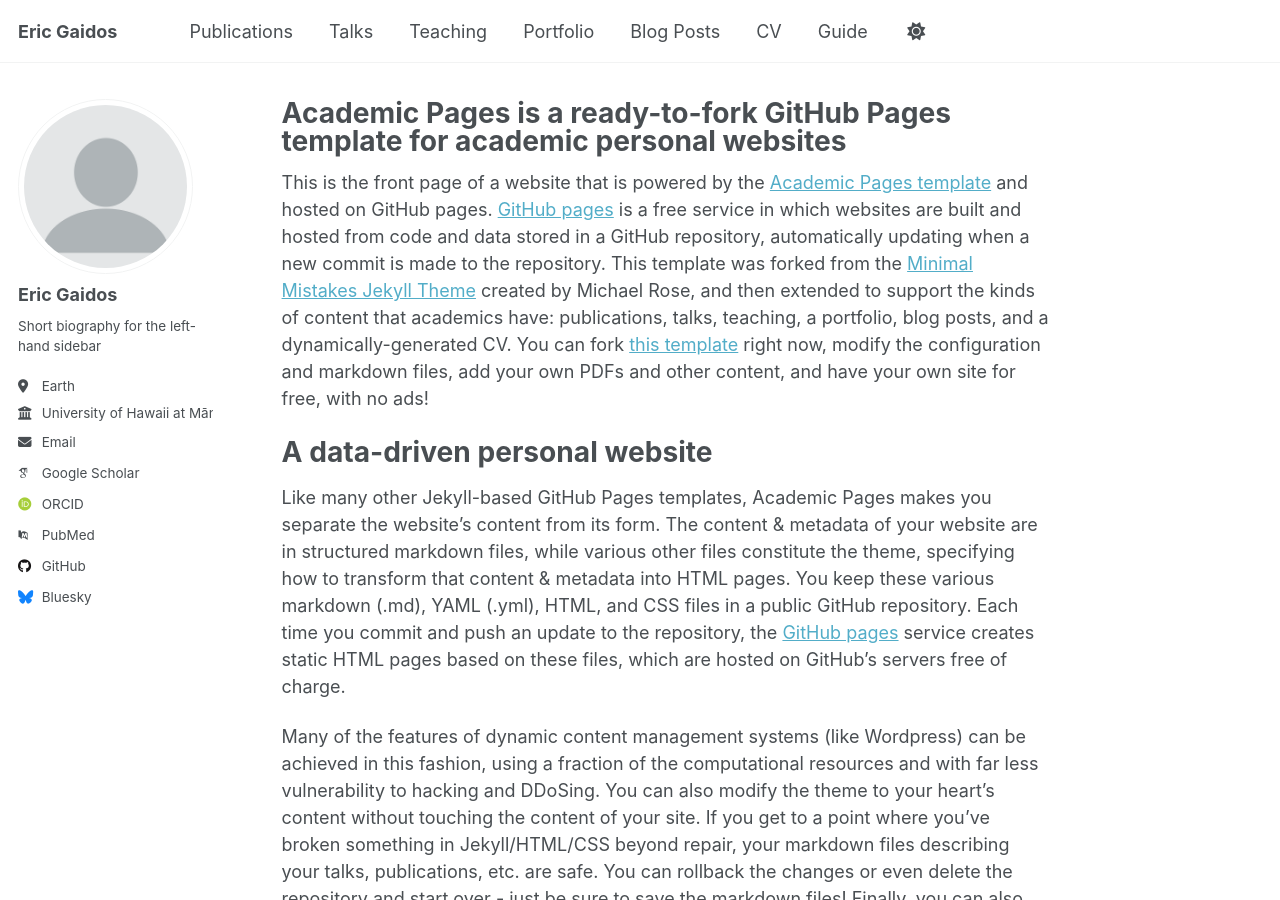
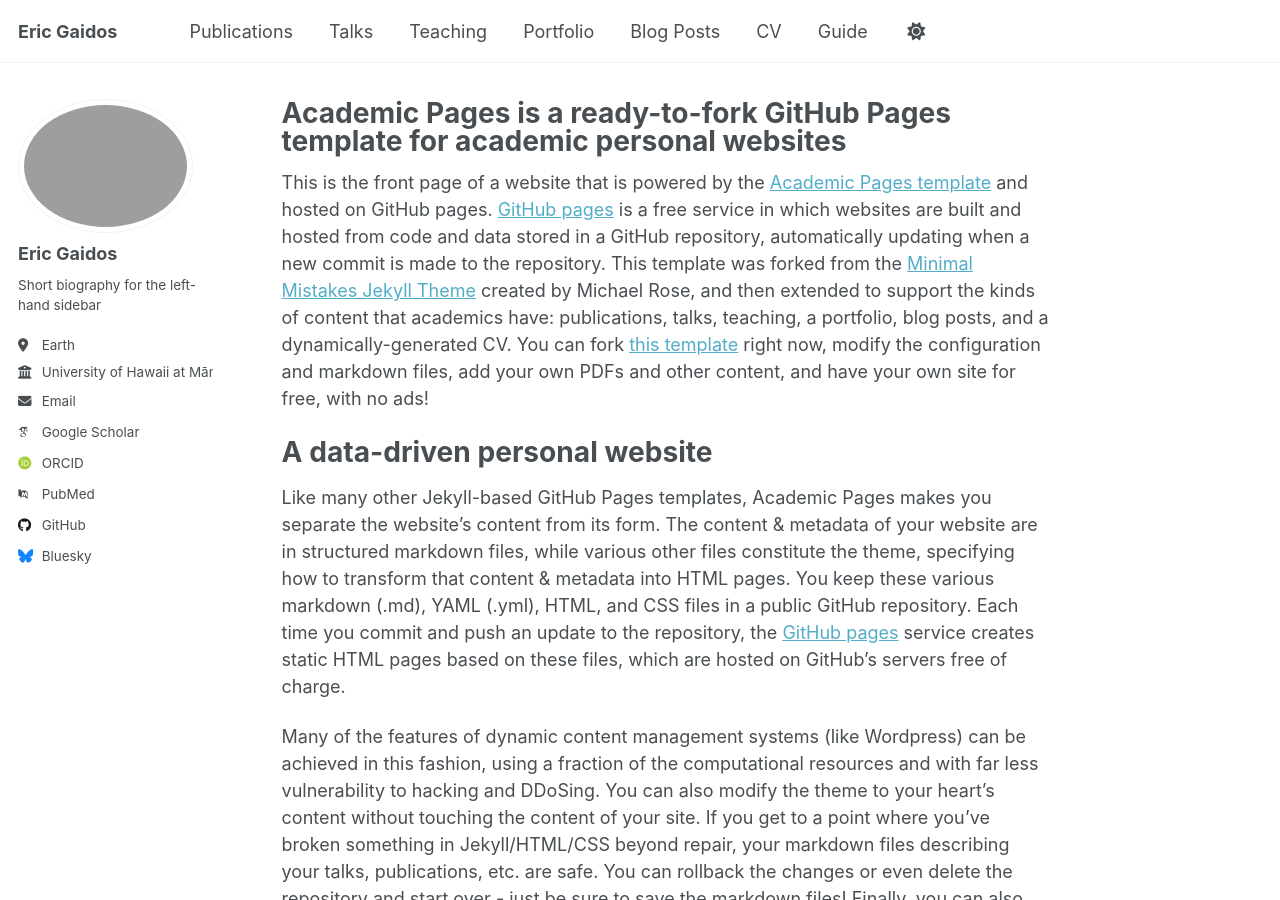
Before and after one commit to egaidos/egaidos.github.io, a Jekyll site: the page built from _pages/about.md, in a window 1280 px wide and 900 px high. Built offline with Jekyll 4.4.1, drawn with Linux system fonts in a browser that asks for light colours; some web fonts are replaced.

Commit message:
Update _config.yml

```diff
--- a/_config.yml
+++ b/_config.yml
@@ -22,7 +22,7 @@
 #               Additional customization can be done by editing /_includes/author-profile.html
 author:
   # Biographic information
-  avatar           : "profile.png"
+  avatar           : "gaidos.png"
   name             : "Eric Gaidos"
   bio              : "Short biography for the left-hand sidebar"
   location         : "Earth"
```
